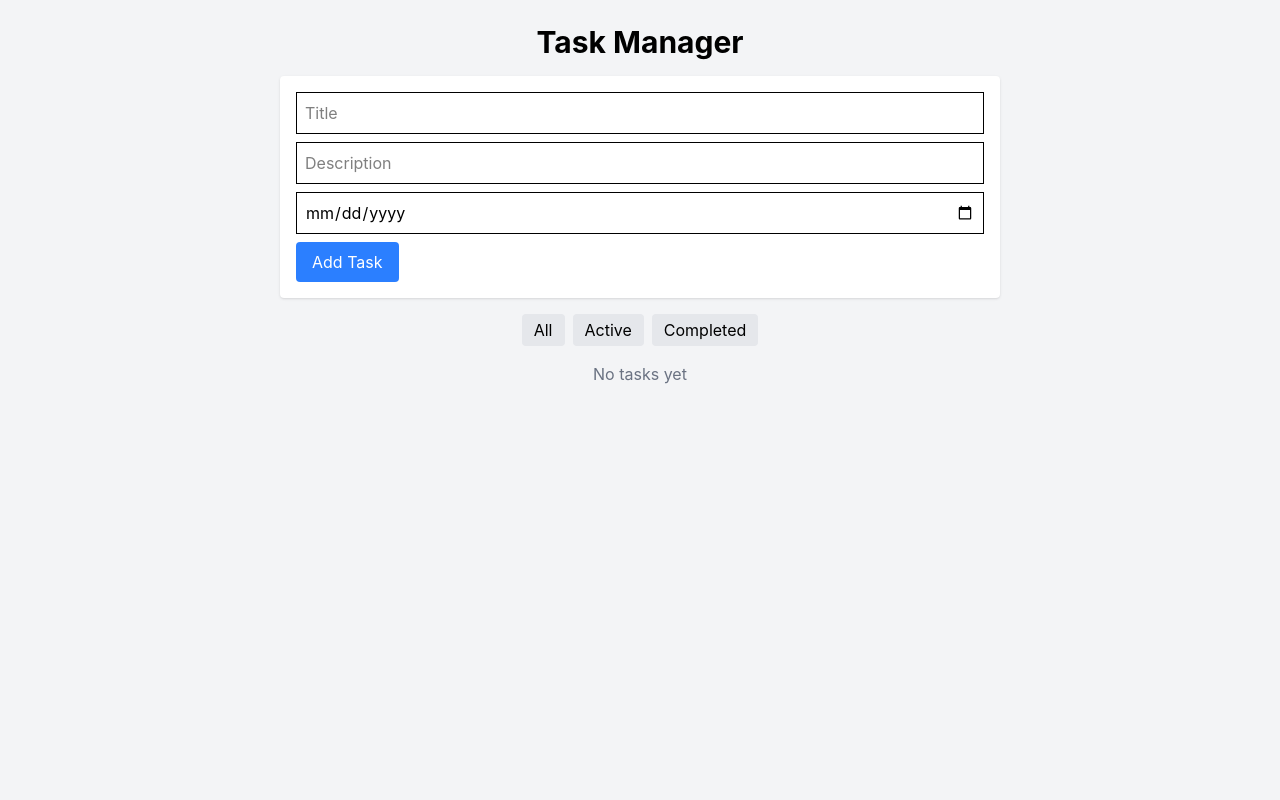
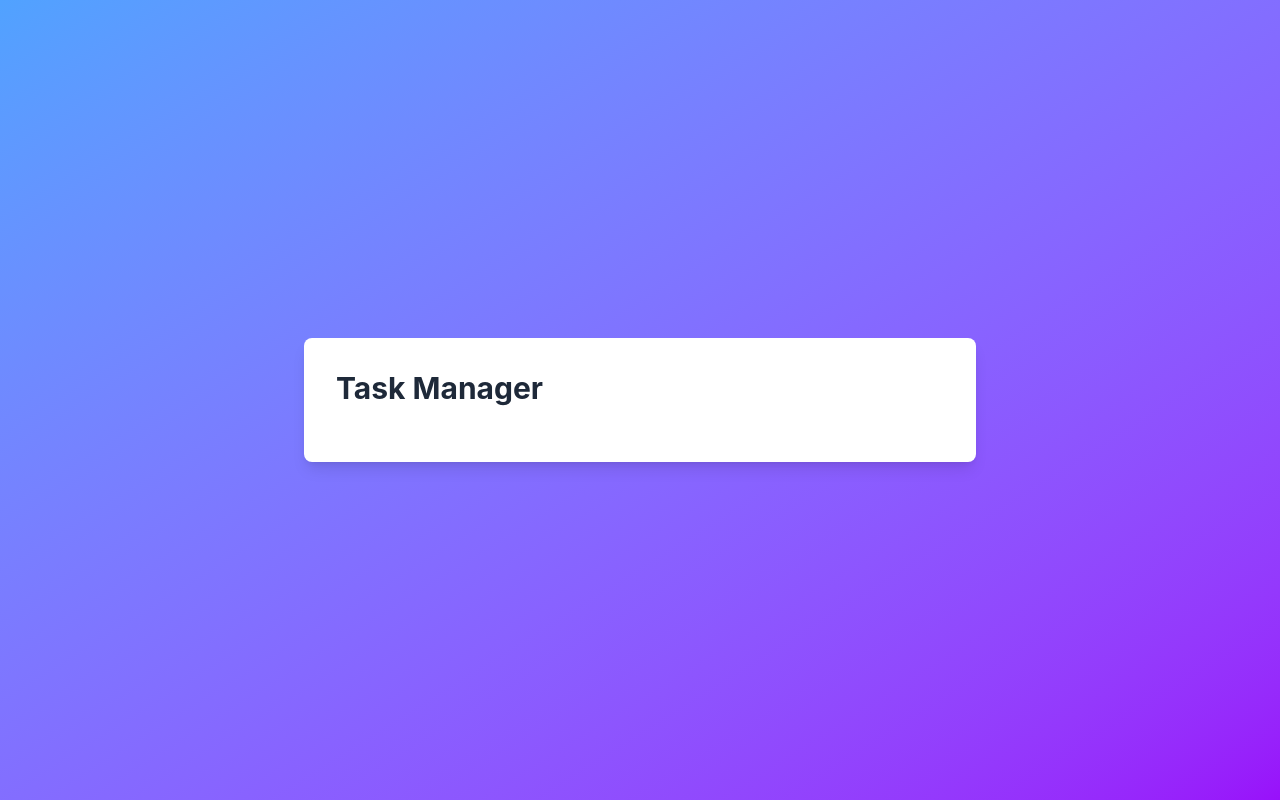
Before and after one commit to Kkiran28/task1-task-Manager, a React (Vite) app in the folder client/: page / in a window 1280 px wide. Built offline with nearby package versions, Linux system fonts and the light colour scheme.

Commit message:
add base layout

```diff
--- a/client/src/App.jsx
+++ b/client/src/App.jsx
@@ -1,9 +1,9 @@
-import Home from "./pages/Home";
-
 function App() {
   return (
-    <div className="min-h-screen bg-gray-100">
-      <Home />
+    <div className="min-h-screen flex items-center justify-center bg-gradient-to-br from-blue-400 to-purple-600 p-4">
+      <div className="bg-white rounded-lg shadow-lg w-full max-w-2xl p-8">
+        <h1 className="text-gray-800 text-3xl font-bold mb-6">Task Manager</h1>
+      </div>
     </div>
   );
 }
--- a/client/src/components/TaskForm.jsx
+++ b/client/src/components/TaskForm.jsx
@@ -1,62 +1,9 @@
-import { useState } from "react";
-
-function TaskForm({ addTask }) {
-  const [form, setForm] = useState({
-    title: "",
-    description: "",
-    dueDate: ""
-  });
-
-  const handleChange = (e) => {
-    setForm({ ...form, [e.target.name]: e.target.value });
-  };
-
-  const handleSubmit = (e) => {
-    e.preventDefault();
-
-    if (!form.title) return;
-
-    const newTask = {
-      id: Date.now(),
-      ...form
-    };
-
-    addTask(newTask);
-
-    setForm({ title: "", description: "", dueDate: "" });
-  };
-
+export default function TaskForm() {
   return (
-    <form onSubmit={handleSubmit} className="bg-white p-4 shadow rounded mb-4">
-      <input
-        name="title"
-        placeholder="Title"
-        value={form.title}
-        onChange={handleChange}
-        className="border p-2 w-full mb-2"
-      />
-
-      <input
-        name="description"
-        placeholder="Description"
-        value={form.description}
-        onChange={handleChange}
-        className="border p-2 w-full mb-2"
-      />
-
-      <input
-        type="date"
-        name="dueDate"
-        value={form.dueDate}
-        onChange={handleChange}
-        className="border p-2 w-full mb-2"
-      />
-
-      <button className="bg-blue-500 text-white px-4 py-2 rounded">
-        Add Task
-      </button>
-    </form>
+    <div className="min-h-screen bg-gradient-to-br from-blue-600 via-blue-500 to-purple-600 flex items-center justify-center p-4">
+      <div className="bg-white rounded-lg shadow-2xl  h-p-8 w-full max-w-md">
+        {/* Form content will go here */}
+      </div>
+    </div>
   );
 }
-
-export default TaskForm;
```
